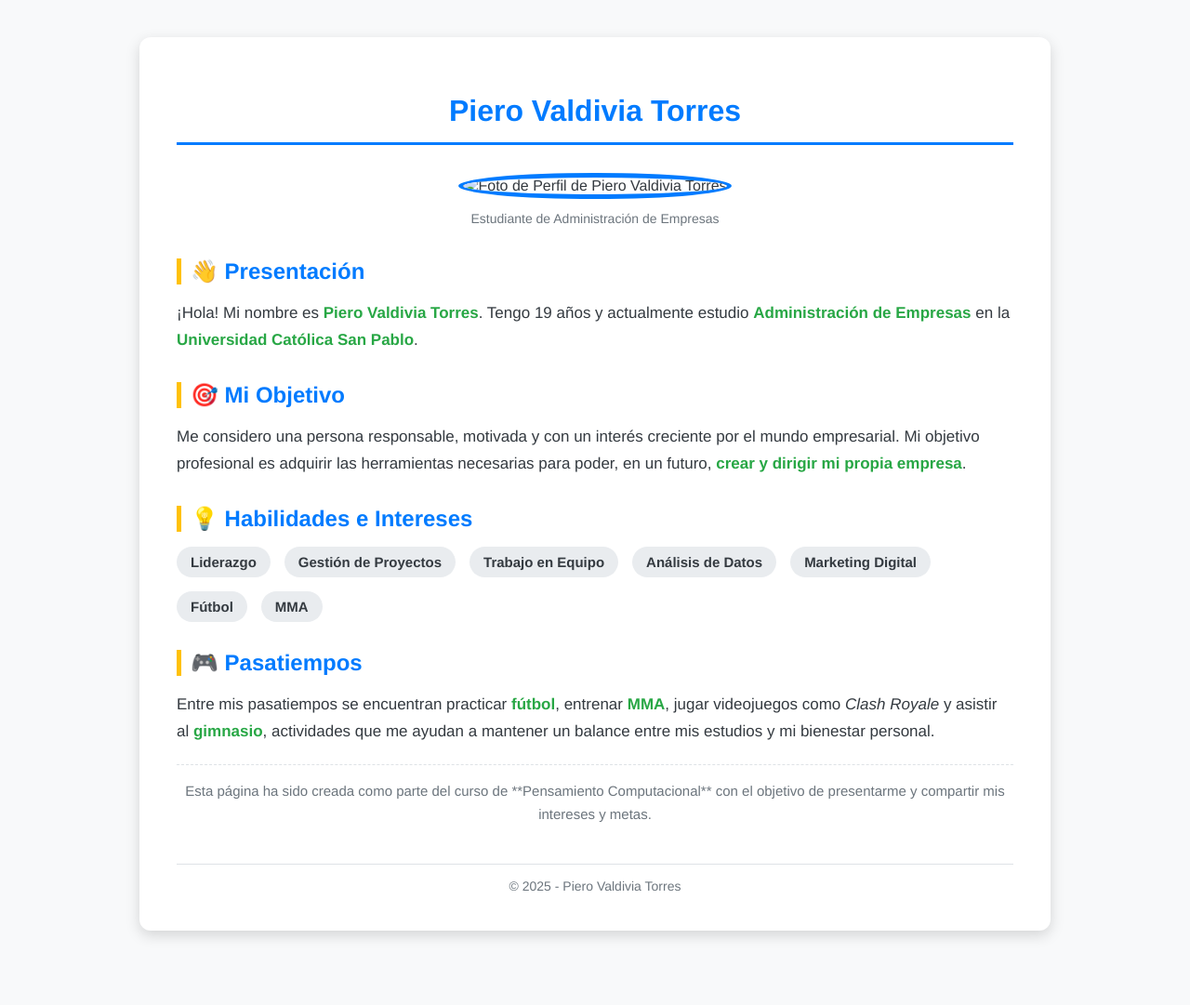
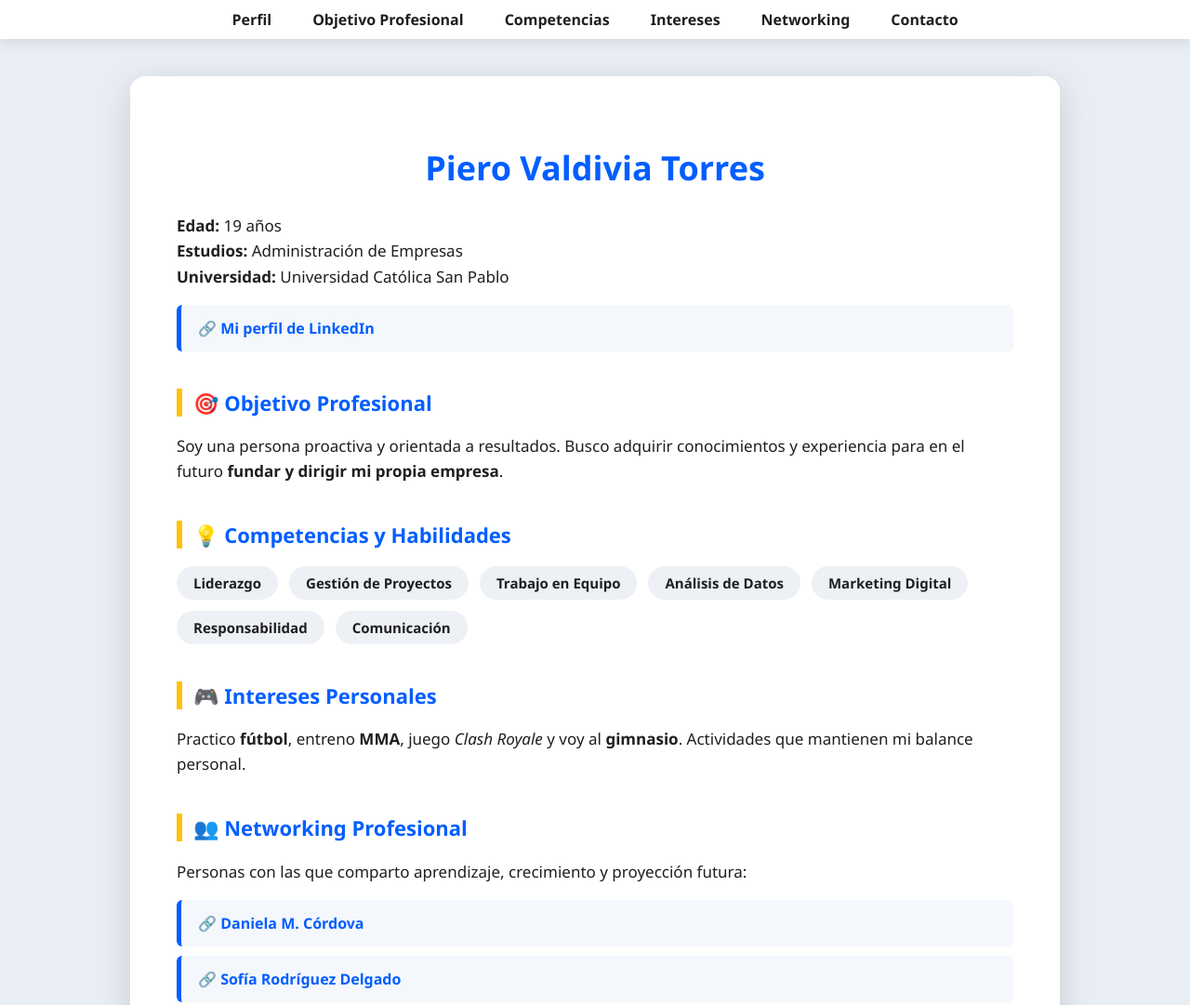
Before and after one commit to pierovaldiviatorres-ops/pierovaldiviatorres.github.io, a plain HTML site: page index.html in a window 1280 px wide. Shown: the top 1081 px of the page at 93% size. Before the commit the page ends 1041 px from the top, so only its background shows below. Drawn offline with Linux system fonts and the light colour scheme.

Commit message:
Update title and restructure HTML content

```diff
--- a/index.html
+++ b/index.html
@@ -3,136 +3,141 @@
 <head>
     <meta charset="UTF-8">
     <meta name="viewport" content="width=device-width, initial-scale=1.0">
-    <title>Piero Valdivia Torres - Presentación Personal</title>
+    <title>Piero Valdivia Torres - Currículum Web</title>
+
     <style>
-        /* === VARIABLES CSS (Nuevas para fácil cambio de color) === */
         :root {
-            --primary-color: #007BFF; /* Azul profesional */
-            --secondary-color: #6c757d; /* Gris para textos secundarios */
-            --background-color: #f8f9fa; /* Fondo muy claro */
-            --text-color: #343a40; /* Texto oscuro */
+            --primary:#005eff;
+            --secondary:#6c757d;
+            --light:#f7f9fc;
+            --dark:#1f1f1f;
+            --accent:#ffc107;
         }
 
-        /* === ESTILOS GENERALES === */
-        body {
-            font-family: 'Helvetica Neue', Arial, sans-serif;
-            background-color: var(--background-color);
-            margin: 0;
-            padding: 40px 20px; /* Más espacio */
-            color: var(--text-color);
-        }
-        .container {
-            max-width: 900px;
-            margin: auto;
-            background: white;
-            padding: 40px;
-            border-radius: 12px; /* Esquinas más suaves */
-            box-shadow: 0 5px 15px rgba(0,0,0,0.15); /* Sombra más definida */
+        body{
+            font-family: "Segoe UI", Arial, sans-serif;
+            background:#e9eef5;
+            margin:0; padding:0;
+            color:var(--dark);
         }
 
-        /* === TÍTULOS === */
-        h1 {
-            text-align: center;
-            color: var(--primary-color);
-            margin-bottom: 30px;
-            border-bottom: 3px solid var(--primary-color); /* Línea de color */
-            padding-bottom: 15px;
+        /* ===== NAV CV ===== */
+        nav{
+            background:white;
+            box-shadow:0 2px 15px rgba(0,0,0,.12);
+            padding:10px 30px;
+            position:sticky; top:0;
+            z-index:100;
         }
-        h2 { /* Estilo para las nuevas secciones */
-            color: var(--primary-color);
-            border-left: 5px solid #ffc107; /* Un toque de color amarillo */
-            padding-left: 10px;
-            margin-top: 30px;
-            margin-bottom: 15px;
+        nav ul{
+            list-style:none; display:flex; gap:20px;
+            justify-content:center; margin:0; padding:0;
         }
+        nav a{
+            text-decoration:none; font-weight:600; color:var(--dark);
+            padding:6px 12px; border-radius:4px;
+        }
+        nav a:hover{ background:var(--primary); color:#fff; transition:.3s; }
 
-        /* === PÁRRAFOS Y TEXTO === */
-        p {
-            line-height: 1.7;
-            font-size: 17px;
-            margin-bottom: 20px;
+        /* ===== CONTENEDOR ===== */
+        .container{
+            width:900px; max-width:92%;
+            margin:40px auto; background:white;
+            padding:50px; border-radius:16px;
+            box-shadow:0 10px 35px rgba(0,0,0,.15);
         }
-        p strong {
-            color: #28a745; /* Destacar texto importante con un color verde */
+        h1{text-align:center;font-size:36px;color:var(--primary);}
+        h2{
+            font-size:22px; color:var(--primary);
+            padding-left:12px; border-left:6px solid var(--accent);
+            margin-top:40px;
         }
+        p{font-size:17px; line-height:1.6;}
 
-        /* === LISTA DE HABILIDADES (Nueva Sección) === */
-        .skills-list {
-            list-style: none; /* Quitar el punto por defecto */
-            padding: 0;
-            display: flex; /* Para ponerlas en una fila */
-            flex-wrap: wrap;
-            gap: 15px; /* Espacio entre los elementos */
+        /* ===== LISTAS Y SKILLS ===== */
+        ul.skills{
+            list-style:none; display:flex; flex-wrap:wrap;
+            gap:12px; padding:0; margin-top:10px;
         }
-        .skills-list li {
-            background-color: #e9ecef;
-            color: var(--text-color);
-            padding: 8px 15px;
-            border-radius: 20px;
-            font-size: 15px;
-            font-weight: bold;
+        ul.skills li{
+            background:#edf1f5; padding:8px 18px; border-radius:30px;
+            font-weight:bold; font-size:15px;
         }
-        .skills-list li:hover {
-            background-color: var(--primary-color);
-            color: white;
-            transition: 0.3s;
-            cursor: default;
+        ul.skills li:hover{ background:var(--primary); color:white; transition:.3s; cursor:default;}
+
+        /* ===== LINKS NETWORK ===== */
+        .link-card{
+            background:#f4f7fc;
+            padding:14px 18px;
+            border-left:5px solid var(--primary);
+            border-radius:6px;
+            margin-bottom:10px;
         }
+        .link-card a{
+            font-weight:bold; text-decoration:none; color:var(--primary);
+        }
+        .link-card:hover{ background:#e1e8ff; transition:.3s; }
 
-        /* === PIE DE PÁGINA === */
-        .footer {
-            text-align: center;
-            margin-top: 40px;
-            padding-top: 15px;
-            border-top: 1px solid #dee2e6;
-            color: var(--secondary-color);
-            font-size: 14px;
-        }
+        /* ===== FOOTER ===== */
+        .footer{ text-align:center;margin-top:50px;padding:14px;color:var(--secondary);}
     </style>
 </head>
+
 <body>
 
-    <div class="container">
-        <h1>Piero Valdivia Torres</h1>
+<nav>
+    <ul>
+        <li><a href="#perfil">Perfil</a></li>
+        <li><a href="#objetivo">Objetivo Profesional</a></li>
+        <li><a href="#habilidades">Competencias</a></li>
+        <li><a href="#pasatiempos">Intereses</a></li>
+        <li><a href="#networking">Networking</a></li>
+        <li><a href="#contacto">Contacto</a></li>
+    </ul>
+</nav>
 
-        <div style="text-align: center; margin-bottom: 30px;">
-            <img src="perfil.jpg" alt="Foto de Perfil de Piero Valdivia Torres"
-                 style="width: 150px; height: 150px; border-radius: 50%; object-fit: cover; border: 5px solid var(--primary-color);">
-            <p style="font-size: 14px; margin-top: 10px; color: var(--secondary-color);">Estudiante de Administración de Empresas</p>
-        </div>
-        <h2>👋 Presentación</h2>
-        <p>¡Hola! Mi nombre es <strong>Piero Valdivia Torres</strong>. Tengo 19 años y actualmente estudio
-        <strong>Administración de Empresas</strong> en la <strong>Universidad Católica San Pablo</strong>.</p>
+<div class="container">
 
-        <h2>🎯 Mi Objetivo</h2>
-        <p>Me considero una persona responsable, motivada y con un interés creciente por el mundo empresarial.
-        Mi objetivo profesional es adquirir las herramientas necesarias para poder, en un futuro,
-        <strong>crear y dirigir mi propia empresa</strong>.</p>
+    <h1 id="perfil">Piero Valdivia Torres</h1>
+    <p><strong>Edad:</strong> 19 años<br>
+    <strong>Estudios:</strong> Administración de Empresas<br>
+    <strong>Universidad:</strong> Universidad Católica San Pablo</p>
 
-        <h2>💡 Habilidades e Intereses</h2>
-        <ul class="skills-list">
-            <li>Liderazgo</li>
-            <li>Gestión de Proyectos</li>
-            <li>Trabajo en Equipo</li>
-            <li>Análisis de Datos</li>
-            <li>Marketing Digital</li>
-            <li>Fútbol</li>
-            <li>MMA</li>
-        </ul>
+    <!-- 🔗 Tu Perfil -->
+    <div class="link-card">
+        🔗 <a href="https://www.linkedin.com/in/piero-humberto-valdivia-torres-084b54385/" target="_blank">
+        Mi perfil de LinkedIn</a>
+    </div>
 
-        <h2>🎮 Pasatiempos</h2>
-        <p>Entre mis pasatiempos se encuentran practicar <strong>fútbol</strong>, entrenar
-        <strong>MMA</strong>, jugar videojuegos como <em>Clash Royale</em> y asistir al <strong>gimnasio</strong>,
-        actividades que me ayudan a mantener un balance entre mis estudios y mi bienestar personal.</p>
+    <h2 id="objetivo">🎯 Objetivo Profesional</h2>
+    <p>Soy una persona proactiva y orientada a resultados. Busco adquirir conocimientos y experiencia para
+       en el futuro <strong>fundar y dirigir mi propia empresa</strong>.</p>
 
-        <p style="font-size: 15px; color: var(--secondary-color); text-align: center; border-top: 1px dashed #dee2e6; padding-top: 15px;">
-            Esta página ha sido creada como parte del curso de **Pensamiento Computacional** con el objetivo de presentarme y compartir mis intereses y metas.
-        </p>
+    <h2 id="habilidades">💡 Competencias y Habilidades</h2>
+    <ul class="skills">
+        <li>Liderazgo</li><li>Gestión de Proyectos</li><li>Trabajo en Equipo</li>
+        <li>Análisis de Datos</li><li>Marketing Digital</li>
+        <li>Responsabilidad</li><li>Comunicación</li>
+    </ul>
 
-        <div class="footer">
-            © 2025 - Piero Valdivia Torres
-        </div>
-    </div>
+    <h2 id="pasatiempos">🎮 Intereses Personales</h2>
+    <p>Practico <strong>fútbol</strong>, entreno <strong>MMA</strong>, juego <em>Clash Royale</em> y voy al <strong>gimnasio</strong>.
+    Actividades que mantienen mi balance personal.</p>
+
+    <h2 id="networking">👥 Networking Profesional</h2>
+    <p>Personas con las que comparto aprendizaje, crecimiento y proyección futura:</p>
+
+    <div class="link-card">🔗 <a href="https://www.linkedin.com/in/daniela-m-cordova-04635736b/?originalSubdomain=pe" target="_blank">Daniela M. Córdova</a></div>
+    <div class="link-card">🔗 <a href="https://www.linkedin.com/in/sofia-rodriguez-delgado-a056a9385/?originalSubdomain=pe" target="_blank">Sofía Rodríguez Delgado</a></div>
+    <div class="link-card">🔗 <a href="https://www.linkedin.com/in/fátima-antonella-cruz-talavera-0b99b2356/?originalSubdomain=pe" target="_blank">Fátima Antonella Cruz Talavera</a></div>
+
+    <h2 id="contacto">📩 Contacto Directo</h2>
+    <p><strong>Email:</strong> tucorreo@gmail.com <br>
+       <strong>WhatsApp:</strong> +51 TuNúmero <br>
+       <strong>LinkedIn:</strong> Perfil añadido arriba ☝</p>
+
+    <div class="footer">© 2025 - Curriculum digital desarrollado por Piero Valdivia</div>
+</div>
 
 </body>
 </html>
```
